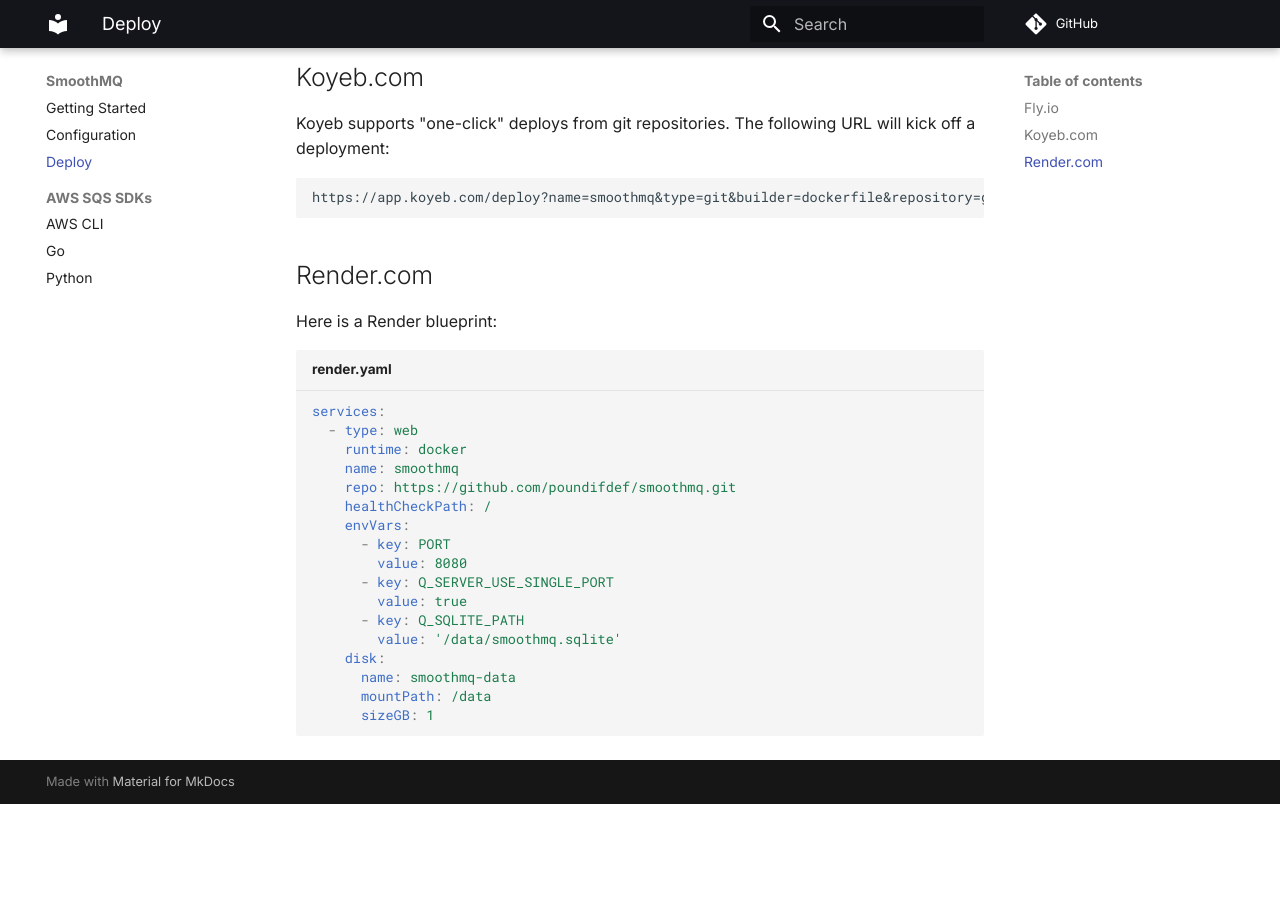
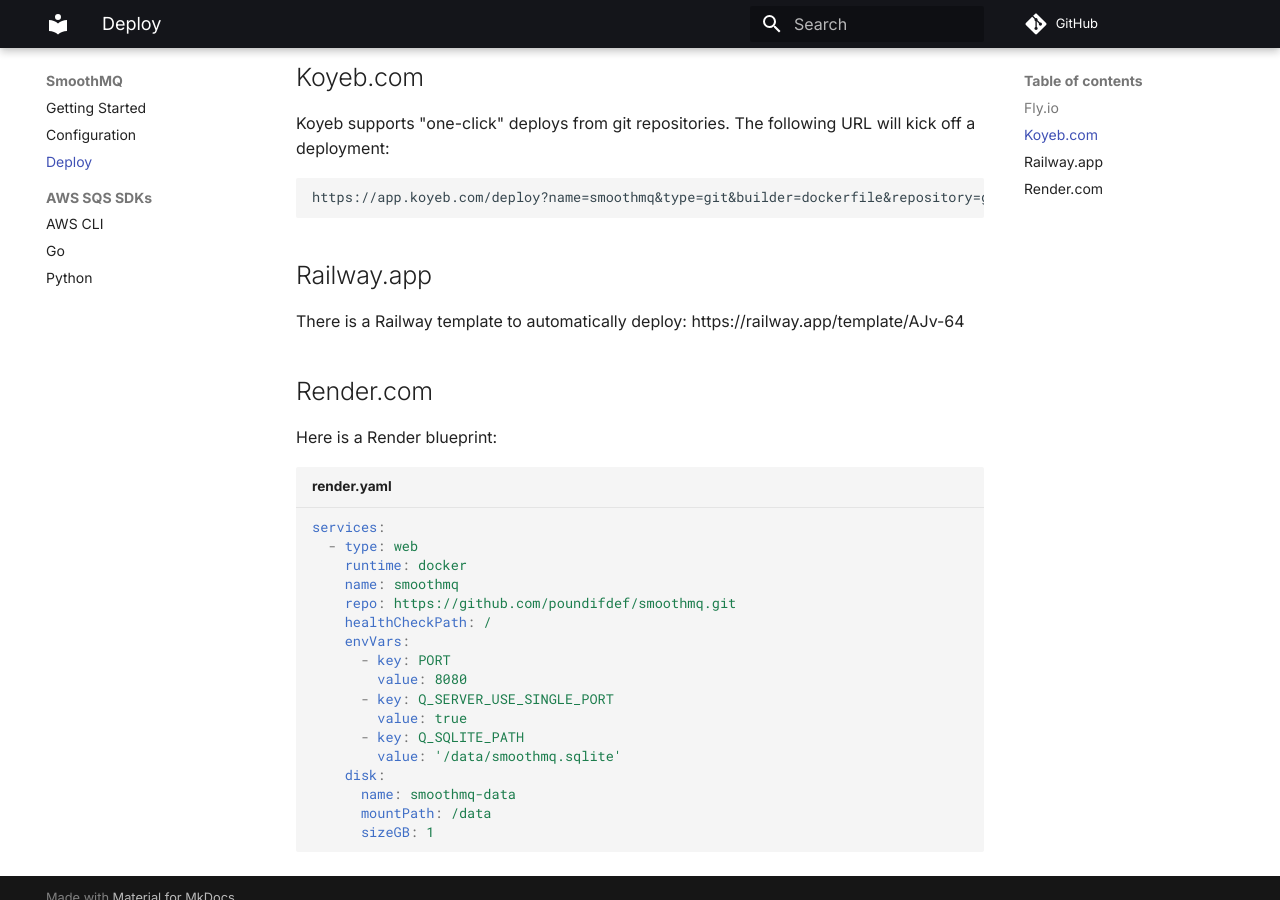
Before and after one commit to poundifdef/smoothmq-docs, an MkDocs documentation site: the page built from docs/deploy.md, in a window 1280 px wide and 900 px high, scrolled down 961 px. Built offline with MkDocs 1.6.1 and Material for MkDocs 9.7.7, drawn with Linux system fonts in a browser that asks for light colours; comment, search, counter and statistics services are not loaded; before the commit the page ends 1765 px from its top, so only the background shows below that.

Commit message:
Add railway deploy instructions

````diff
--- a/docs/deploy.md
+++ b/docs/deploy.md
@@ -48,6 +48,9 @@
 https://app.koyeb.com/deploy?name=smoothmq&type=git&builder=dockerfile&repository=github.com/poundifdef/smoothmq&branch=main&ports=8080;http;/&env[Q_SERVER_USE_SINGLE_PORT]=true
 ```
 
+## Railway.app
+
+There is a Railway template to automatically deploy: https://railway.app/template/AJv-64
 
 ## Render.com
 
````
